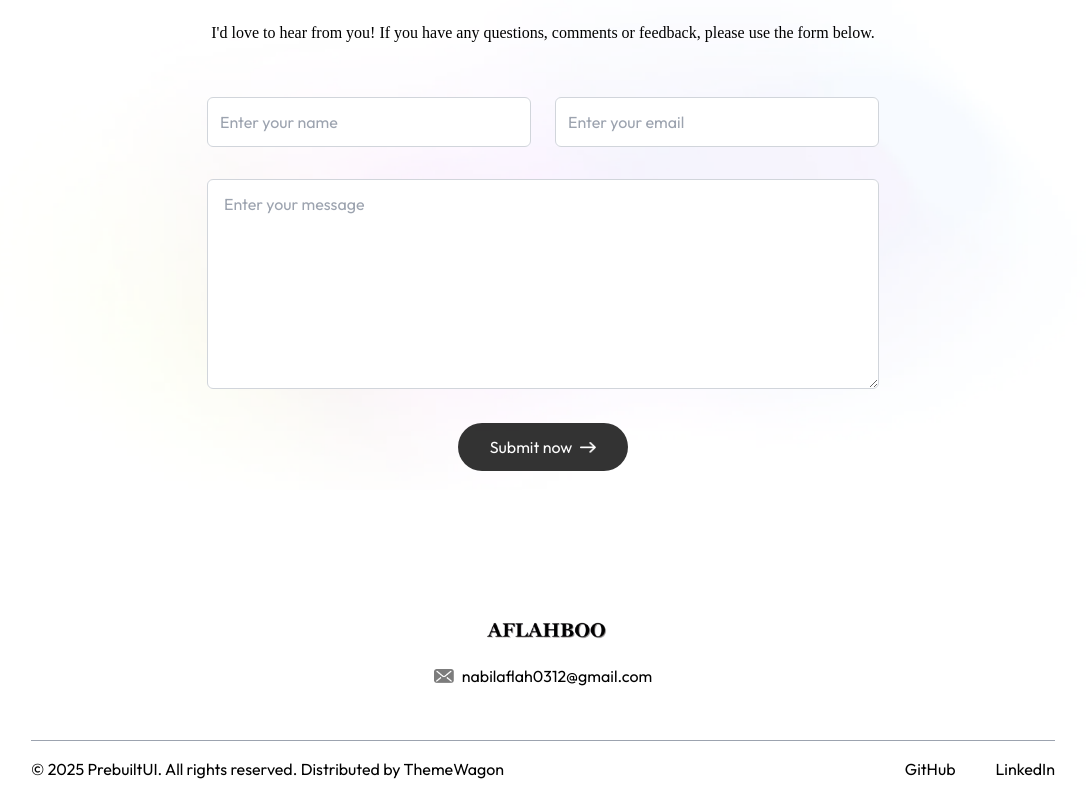
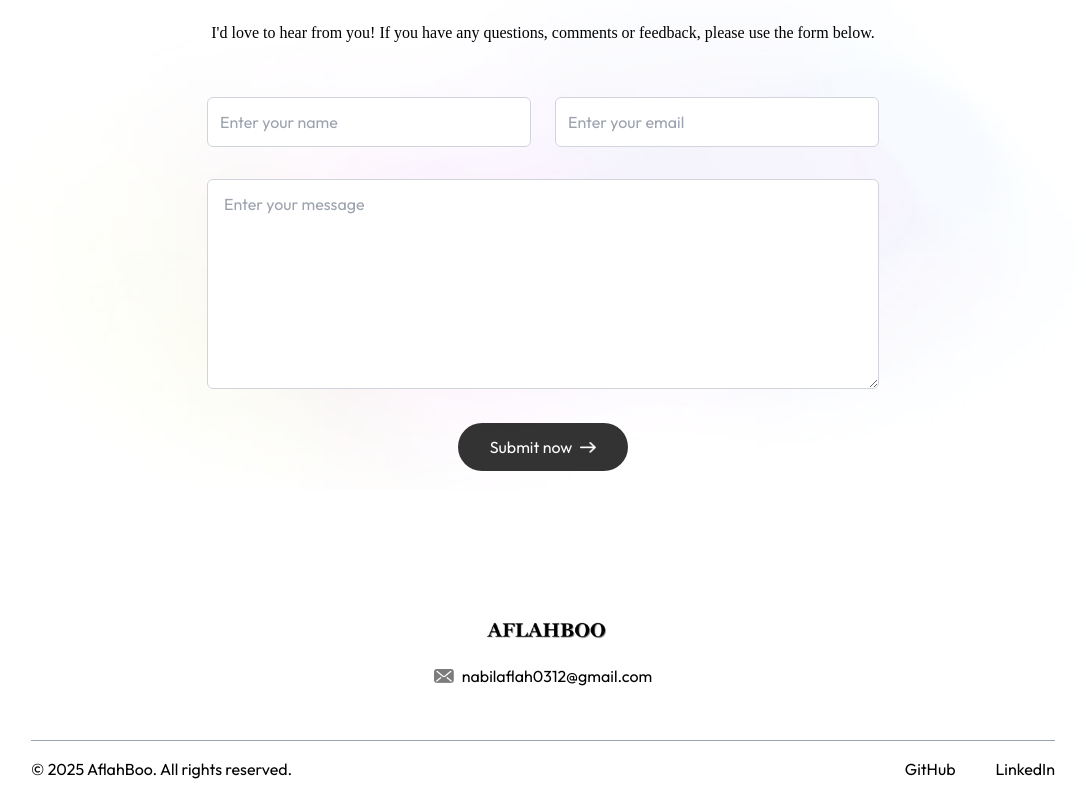
Before and after one commit to aflahh12/aflah-portfolio, a website: page index.html in a window 1280 px wide. Shown: the part 2531-3328 px from the top of the page, without its empty margins (97-1183 px from the left). Drawn offline with Linux system fonts and the light colour scheme; a web font is replaced by a local one.

Commit message:
Update index.html

```diff
--- a/index.html
+++ b/index.html
@@ -355,7 +355,7 @@
             </div>
         </div>
         <div class="text-center sm:flex items-center justify-between border-t border-gray-400 mx-[10%] mt-12 py-3">
-            <p>© 2025 <a href="https://prebuiltui.com/" target="_blank">PrebuiltUI</a>. All rights reserved. Distributed by <a href="https://themewagon.com" target="_blank">ThemeWagon</a></p>
+            <p>© 2025 <a href="https://prebuiltui.com/" target="_blank">AflahBoo</a>. All rights reserved.</p>
             <ul class="flex items-center gap-10 justify-center mt-4 sm:mt-0">
                 <li><a target="_blank" href="https://github.com/aflahh12">GitHub</a></li>
                 <li><a target="_blank" href="https://www.linkedin.com/in/aflah-boo-273b37299/">LinkedIn</a></li>
```
